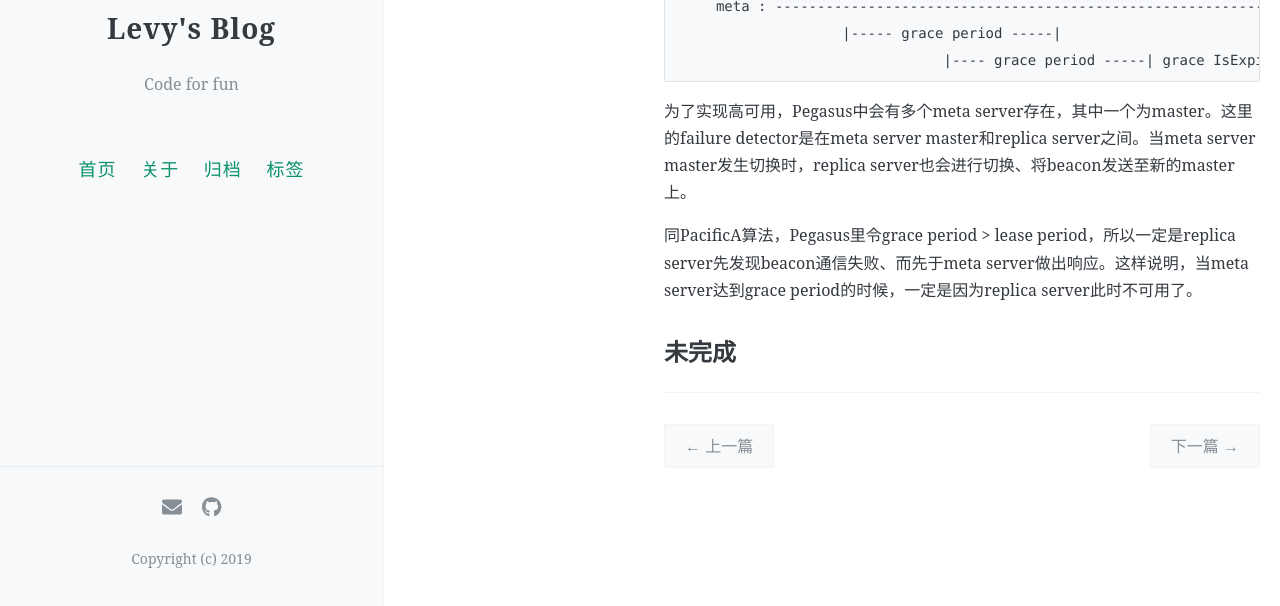
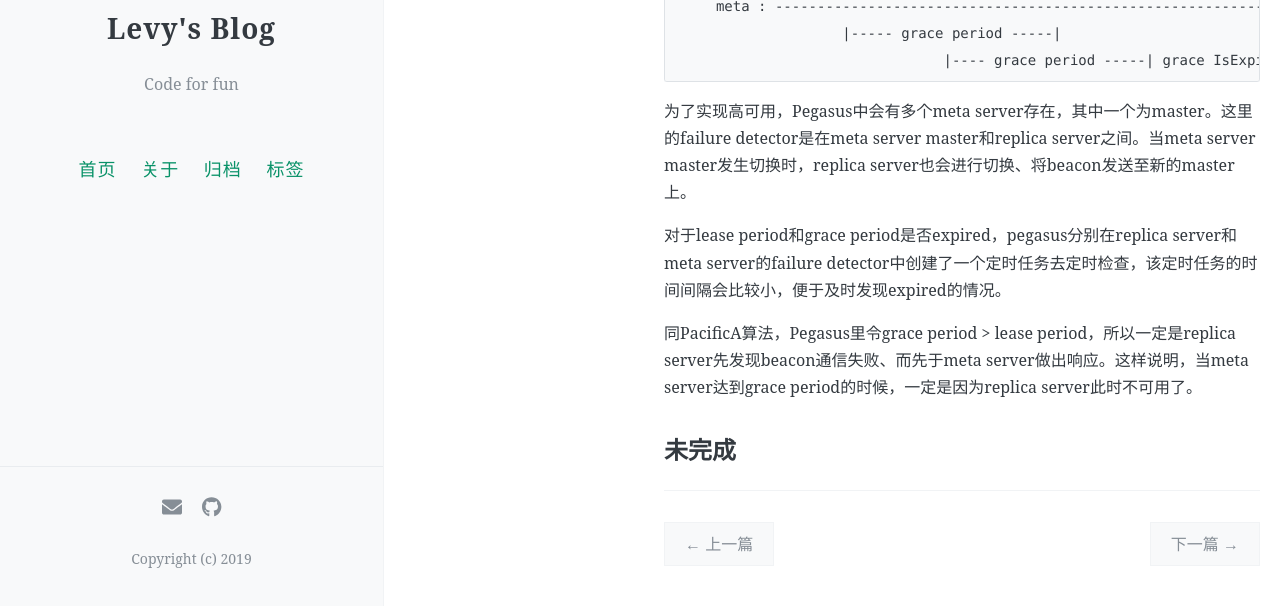
Before and after one commit to levy5307/blog, a Jekyll site: the page built from _posts/2020-04-13-PacificA-In-Pegasus.md, in a window 1280 px wide and 900 px high, scrolled down 1380 px, cut to the strip 294-900 px from the top of the window. Built offline with Jekyll 4.4.1, drawn with Linux system fonts in a browser that asks for light colours; comment, search, counter and statistics services are not loaded.

Commit message:
update PacificA In Pegasus

```diff
--- a/_posts/2020-04-13-PacificA-In-Pegasus.md
+++ b/_posts/2020-04-13-PacificA-In-Pegasus.md
@@ -41,6 +41,8 @@ PacificA中，错误探测是通过primary定期向secondary发送beacon来实
 
 为了实现高可用，Pegasus中会有多个meta server存在，其中一个为master。这里的failure detector是在meta server master和replica server之间。当meta server master发生切换时，replica server也会进行切换、将beacon发送至新的master上。
 
+对于lease period和grace period是否expired，pegasus分别在replica server和meta server的failure detector中创建了一个定时任务去定时检查，该定时任务的时间间隔会比较小，便于及时发现expired的情况。
+
 同PacificA算法，Pegasus里令grace period > lease period，所以一定是replica server先发现beacon通信失败、而先于meta server做出响应。这样说明，当meta server达到grace period的时候，一定是因为replica server此时不可用了。
 
 ## 未完成
```
